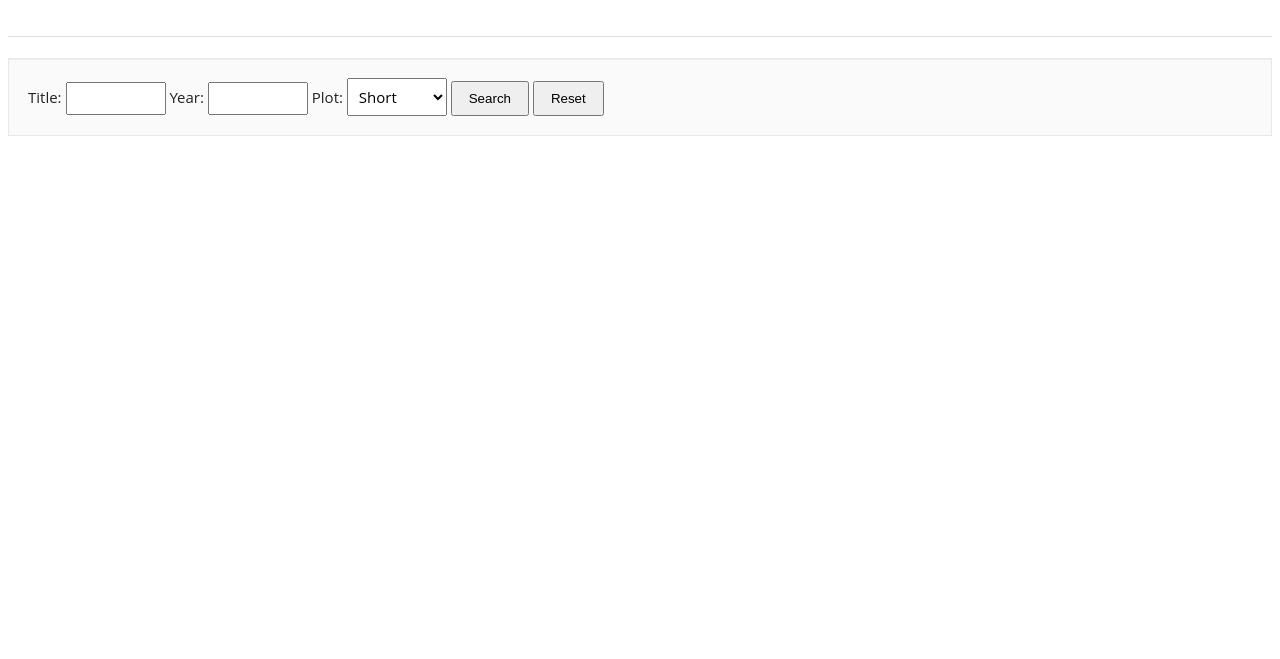
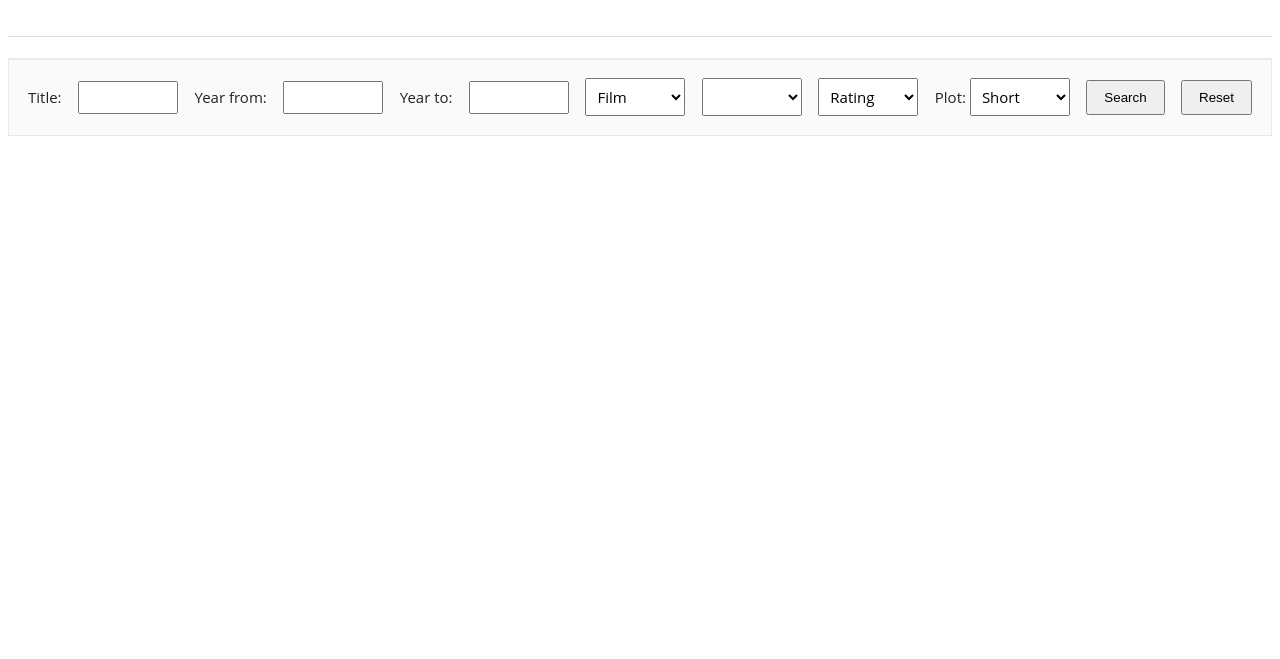
Before and after one commit to Orhan-designer/Movie-Search-App-JS, a website built with Parcel: page index.html in a window 1280 px wide. Shown: the part 141-800 px from the top of the page. Built offline with nearby package versions, Linux system fonts and the light colour scheme.

Commit message:
feat: add ui fields movie type, genres, order, year from, year to

```diff
--- a/src/components/movie-search-panel/movie-search-panel.scss
+++ b/src/components/movie-search-panel/movie-search-panel.scss
@@ -28,4 +28,16 @@ select {
 
 .btn-sm {
   padding: 8px 16px;
+  cursor: pointer;
 }
+
+.btn-sm:hover {
+  background-color: red;
+  color: white;
+}
+
+.sub-container {
+  display: flex;
+  justify-content: space-between;
+  align-items: center;
+}
--- a/src/components/movie-search-panel/movie-search-panel.template.ts
+++ b/src/components/movie-search-panel/movie-search-panel.template.ts
@@ -1,16 +1,40 @@
 export const MOVIE_SEARCH_PANEL_TEMPLATE = `
   <form class="well form-search" id="search-by-title-form">
-    <div>
+    <div class="sub-container">
       <label class="control-label" for="title">Title:</label>
       <input type="text" id="title" name="title" class="input-small" />
-      <label class="control-label" for="year">Year:</label>
-      <input type="text" id="year" name="year" class="input-small" />
-      <label class="control-label">Plot:</label>
+      <label class="control-label" for="yearFrom">Year from:</label>
+      <input type="text" id="yearFrom" name="yearFrom" class="input-small" />
+      <label class="control-label" for="yearTo">Year to:</label>
+      <input type="text" id="yearTo" name="yearTo" class="input-small" />
 
-      <select name="plot">
-        <option value="" selected="">Short</option>
-        <option value="full">Full</option>
-      </select>
+      <div class="movie-type">
+        <select name="movieType">
+          <option value="" selected="">Film</option>
+          <option value="">TV Show</option>
+          <option value="">TV Series</option>
+          <option value="">Mini Series</option>
+          <option value="">All</option>
+        </select>
+      </div>
+
+      <select name="genres"></select>
+
+      <div class="order">
+        <select name="order">
+          <option value="">Rating</option>
+          <option value="">Amount of votes</option>
+          <option value="">Year</option>
+        </select>
+      </div>
+
+      <div class="plot">
+        <label class="control-label" for="plot">Plot:</label>
+        <select name="plot" id="plot">
+          <option value="" selected="">Short</option>
+          <option value="full">Full</option>
+        </select>
+      </div>
 
       <button id="search-by-title-button" type="button" class="btn-sm">
         Search
```
